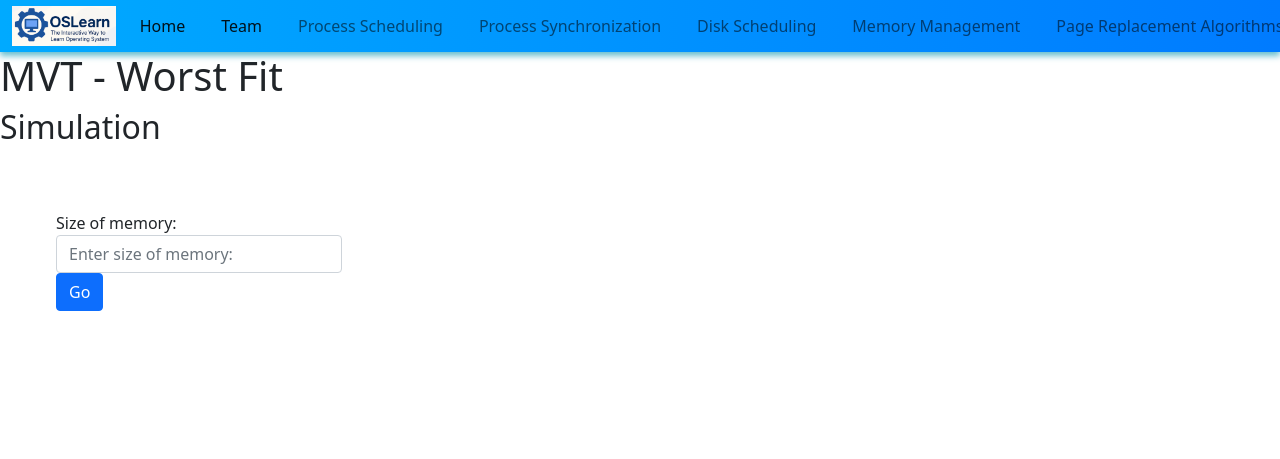
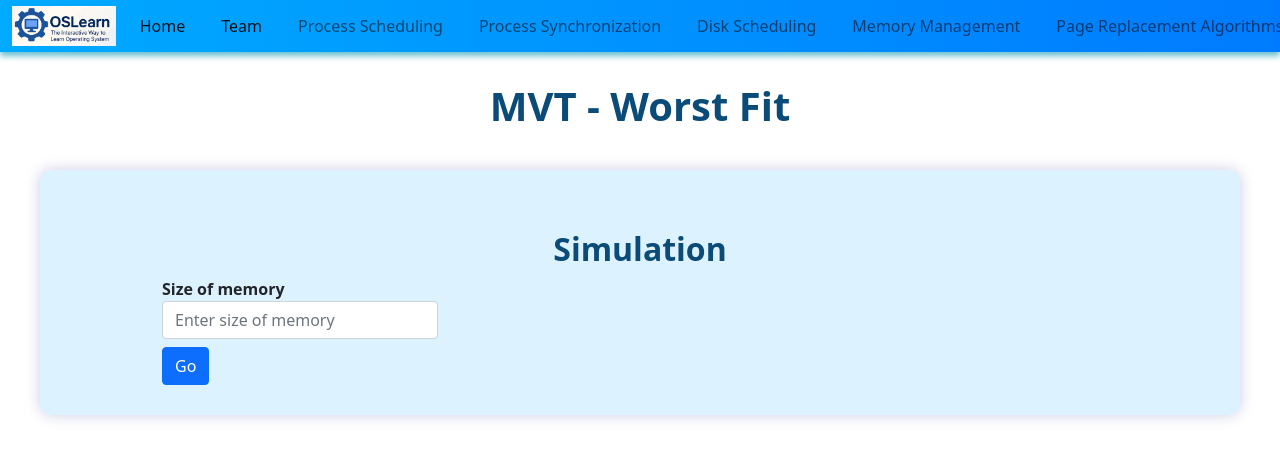
Before and after one commit to VarshiniAdurti28/OSLearn, a Flask app: page /memory-allocation/mvt/worst-fit in a window 1280 px wide; the page is wider, and only the part inside the window is pictured. Shown: the top 459 px of that part. Run offline with Flask 2, Linux system fonts and the light colour scheme.

Commit message:
Update mvt_base.html

```diff
--- a/app/templates/memory_allocation/mvt/mvt_base.html
+++ b/app/templates/memory_allocation/mvt/mvt_base.html
@@ -6,12 +6,13 @@
 {% endblock %}
 
 {% block title %}
-    MVT - {{algo}}
+    MVT - {{ algo }}
 {% endblock %}
 
 {% block style %}
+<style>
     table {
-    font-family: arial, sans-serif;
+        font-family: Arial, sans-serif;
         border-collapse: collapse;
         width: 100%;
     }
@@ -25,34 +26,67 @@ td, th {
     tr:nth-child(even) {
         background-color: #dddddd;
     }
+
+    h1, h2 {
+        text-align: center;
+        font-weight: 700;
+        margin-top: 30px;
+        color: #0a4b78;
+    }
+
+    section {
+        margin: 40px auto;
+        max-width: 1200px;
+        padding: 30px;
+        background-color: rgba(144, 213, 255, 0.3);
+        border-radius: 12px;
+        box-shadow: 0 0 15px rgba(0, 0, 139, 0.2);
+    }
+
+    .form-group label {
+        font-weight: 600;
+    }
+
+    .row {
+        display: flex;
+        flex-wrap: wrap;
+        gap: 40px;
+        justify-content: center;
+    }
+
+    .col-md-3 {
+        min-width: 300px;
+    }
+
+    #canvas {
+        margin-top: 30px;
+    }
+</style>
 {% endblock %}
 
 {% block body %}
 <h1>MVT - {{ algo }}</h1>
+
 <section>
     <h2>Simulation</h2>
     <div class="row">
-            <div class="col-md-3  m-5">
-                <div class="m-2">
+        <div class="col-md-3">
             <div class="form-group">
-                        <label>Size of memory: </label>
-                        <input type="text" class="form-control" id="mem-size" placeholder="Enter size of memory: ">
-                    </div>
-                    <button type="submit" class="btn btn-primary" id="mem-size-btn">Go</button>
+                <label>Size of memory</label>
+                <input type="text" class="form-control" id="mem-size" placeholder="Enter size of memory">
+                <button type="submit" class="btn btn-primary mt-2" id="mem-size-btn">Go</button>
             </div>
         </div>
-            <div class="col-md-3 m-5">
-                <div id="add-rem-pro-btns">
+
+        <div class="col-md-3">
+            <div id="add-rem-pro-btns"></div>
+            <div id="add-rem-pro"></div>
+            <div id="canvas"></div>
         </div>
-                <div class="m-2" id="add-rem-pro">
-                </div>
-                <div id="canvas" class="ml-5 mt-5">
-                </div>
-            </div>
-            <div class="col-md-3 m-5">
-                <div id="compaction">
-                </div>
-                <div id="input-q-table">
+
+        <div class="col-md-3">
+            <div id="compaction"></div>
+            <div id="input-q-table"></div>
         </div>
     </div>
 
```
Lines whose indentation alone changed are shown as unchanged.
